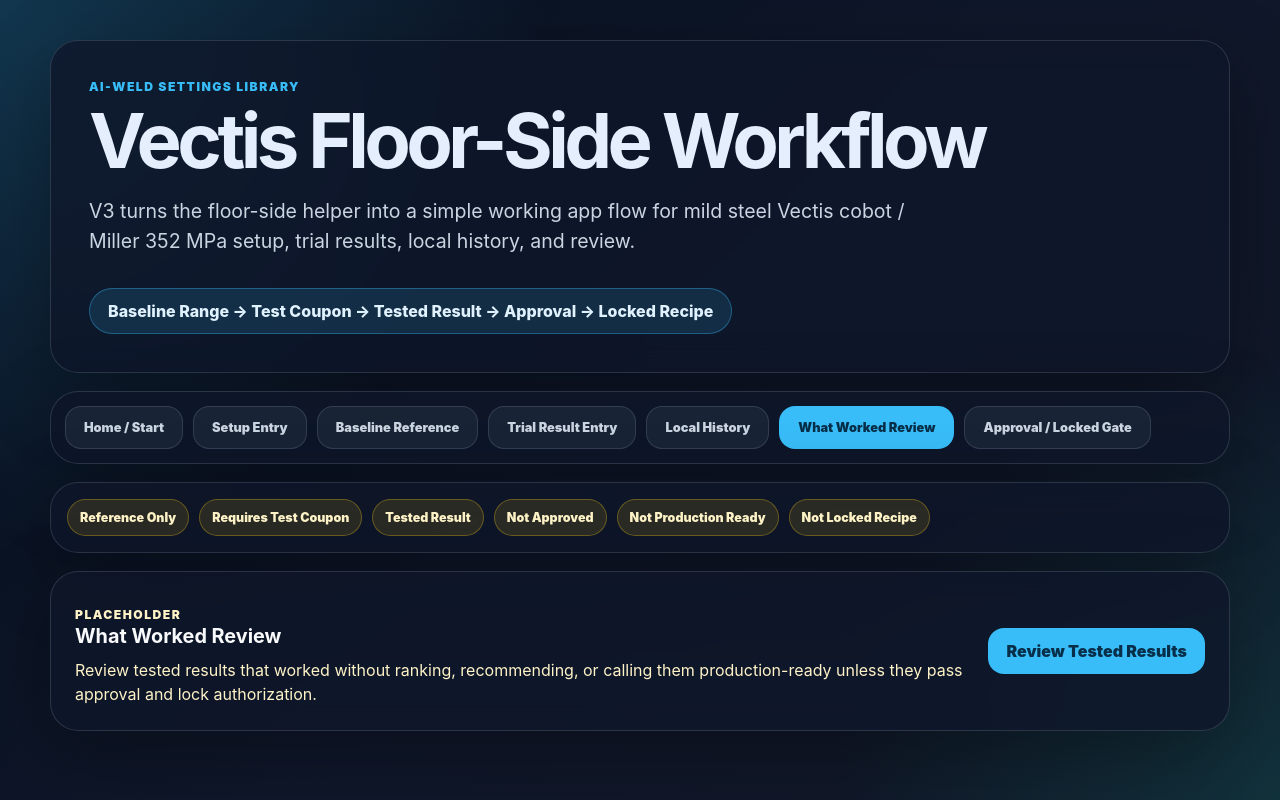
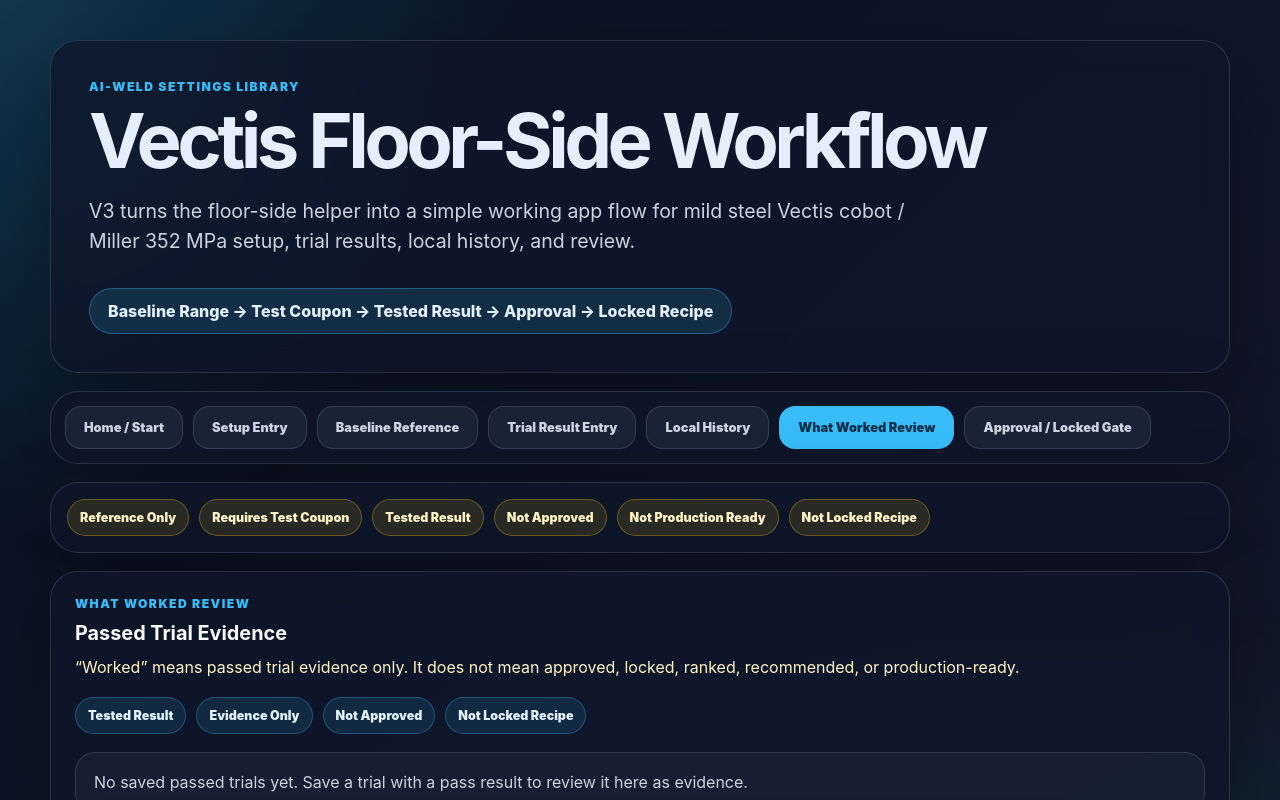
Before and after one commit to kool1160/vectis-lets-weld, a React (Vite) app: page / in a window 1280 px wide. Both pictures are taken after a click on the button "What Worked Review". Shown: the top 800 px of the page. Built offline with nearby package versions, Linux system fonts and the light colour scheme.

Commit message:
Add V3-M6 what worked review behavior

```diff
--- a/src/main.tsx
+++ b/src/main.tsx
@@ -157,6 +157,12 @@
   return field.toLowerCase().replace(/[^a-z0-9]+/g, '_').replace(/^_|_$/g, '');
 }
 
+function isPassedTrial(record: TrialRecord) {
+  const passFail = record.pass_fail.toLowerCase();
+  const status = record.test_status.toLowerCase();
+  return passFail.includes('pass') || status.includes('pass');
+}
+
 function FieldGrid({ fields, prefix = '' }: { fields: string[]; prefix?: string }) {
   return (
     <div className="field-grid">
@@ -172,6 +178,31 @@
         </label>
       ))}
     </div>
+  );
+}
+
+function TrialHistoryCard({ record }: { record: TrialRecord }) {
+  return (
+    <article className="history-card">
+      <div>
+        <strong>{record.test_coupon_id || 'No test coupon ID entered'}</strong>
+        <span>{record.date || 'No date entered'} · {record.operator || 'No operator entered'}</span>
+      </div>
+      <div className="history-meta">
+        <span>{record.material || 'Mild steel'}</span>
+        <span>{record.thickness || 'Thickness not entered'}</span>
+        <span>{record.joint_type || 'Joint not entered'}</span>
+        <span>{record.mode || 'Mode not entered'}</span>
+        <span>{record.wire_diameter || 'Wire not entered'}</span>
+      </div>
+      <p>{record.result_notes || 'No result notes entered.'}</p>
+      <div className="reference-summary compact">
+        <span>{record.test_status || 'Test status not entered'}</span>
+        <span>{record.pass_fail || 'Pass/fail not entered'}</span>
+        <span>Evidence Only</span>
+        <span>Not Approved</span>
+      </div>
+    </article>
   );
 }
 
@@ -376,26 +407,62 @@
         ) : (
           <div className="history-list">
             {records.map((record) => (
-              <article className="history-card" key={record.id}>
-                <div>
-                  <strong>{record.test_coupon_id || 'No test coupon ID entered'}</strong>
-                  <span>{record.date || 'No date entered'} · {record.operator || 'No operator entered'}</span>
+              <TrialHistoryCard key={record.id} record={record} />
+            ))}
           </div>
-                <div className="history-meta">
-                  <span>{record.material || 'Mild steel'}</span>
-                  <span>{record.thickness || 'Thickness not entered'}</span>
-                  <span>{record.joint_type || 'Joint not entered'}</span>
-                  <span>{record.mode || 'Mode not entered'}</span>
-                  <span>{record.wire_diameter || 'Wire not entered'}</span>
+        )}
+      </article>
+    </section>
+  );
+}
+
+function WhatWorkedScreen({ records }: { records: TrialRecord[] }) {
+  const passedRecords = records.filter(isPassedTrial);
+  const failedRecords = records.filter((record) => !isPassedTrial(record));
+
+  return (
+    <section className="helper-grid">
+      <article className="panel wide">
+        <div className="panel-heading">
+          <p className="section-kicker">What Worked Review</p>
+          <h2>Passed Trial Evidence</h2>
+          <p className="panel-note">
+            “Worked” means passed trial evidence only. It does not mean approved, locked, ranked, recommended, or production-ready.
+          </p>
         </div>
-                <p>{record.result_notes || 'No result notes entered.'}</p>
-                <div className="reference-summary compact">
-                  <span>{record.test_status || 'Test status not entered'}</span>
-                  <span>{record.pass_fail || 'Pass/fail not entered'}</span>
+        <div className="reference-summary">
+          <span>Tested Result</span>
           <span>Evidence Only</span>
           <span>Not Approved</span>
+          <span>Not Locked Recipe</span>
         </div>
+        {passedRecords.length === 0 ? (
+          <div className="empty-state">
+            No saved passed trials yet. Save a trial with a pass result to review it here as evidence.
+          </div>
+        ) : (
+          <div className="history-list">
+            {passedRecords.map((record) => (
+              <TrialHistoryCard key={record.id} record={record} />
+            ))}
+          </div>
+        )}
       </article>
+
+      <article className="panel wide">
+        <div className="panel-heading">
+          <p className="section-kicker">Failed / Needs Review</p>
+          <h2>Failed or Unclear Trial Evidence</h2>
+          <p className="panel-note">
+            Failed and unclear trials stay visible for learning. They are not hidden, ranked, or converted into recommendations.
+          </p>
+        </div>
+        {failedRecords.length === 0 ? (
+          <div className="empty-state">No failed or unclear saved trials to review.</div>
+        ) : (
+          <div className="history-list">
+            {failedRecords.map((record) => (
+              <TrialHistoryCard key={record.id} record={record} />
             ))}
           </div>
         )}
@@ -510,15 +577,7 @@
 
       {activeScreen === 'history' && <LocalHistoryScreen records={trialRecords} />}
 
-      {activeScreen === 'worked' && (
-        <section className="helper-grid">
-          <PlaceholderPanel
-            title="What Worked Review"
-            copy="Review tested results that worked without ranking, recommending, or calling them production-ready unless they pass approval and lock authorization."
-            action="Review Tested Results"
-          />
-        </section>
-      )}
+      {activeScreen === 'worked' && <WhatWorkedScreen records={trialRecords} />}
 
       {activeScreen === 'gate' && (
         <section className="helper-grid">
```
Lines whose indentation alone changed are shown as unchanged.
